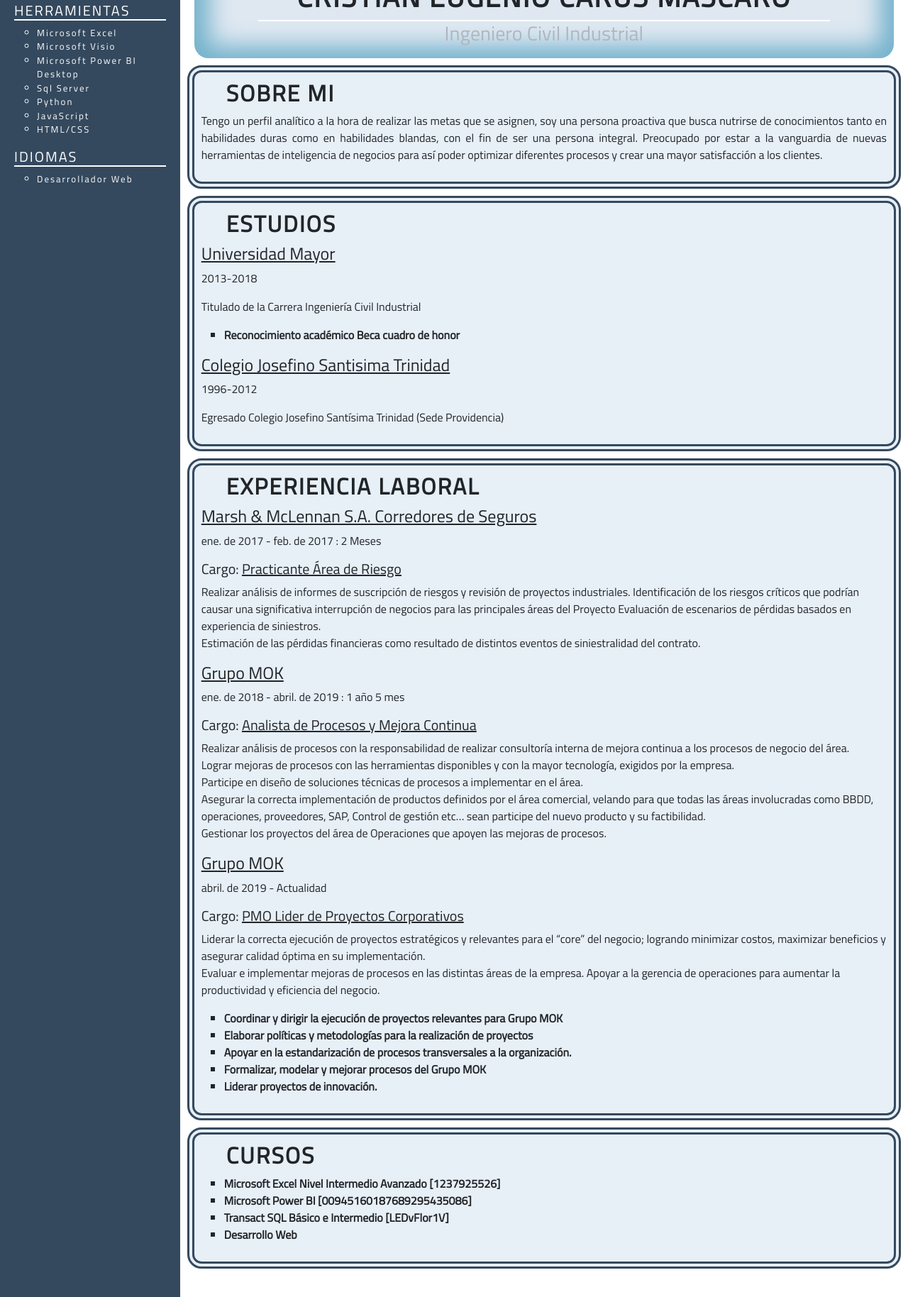
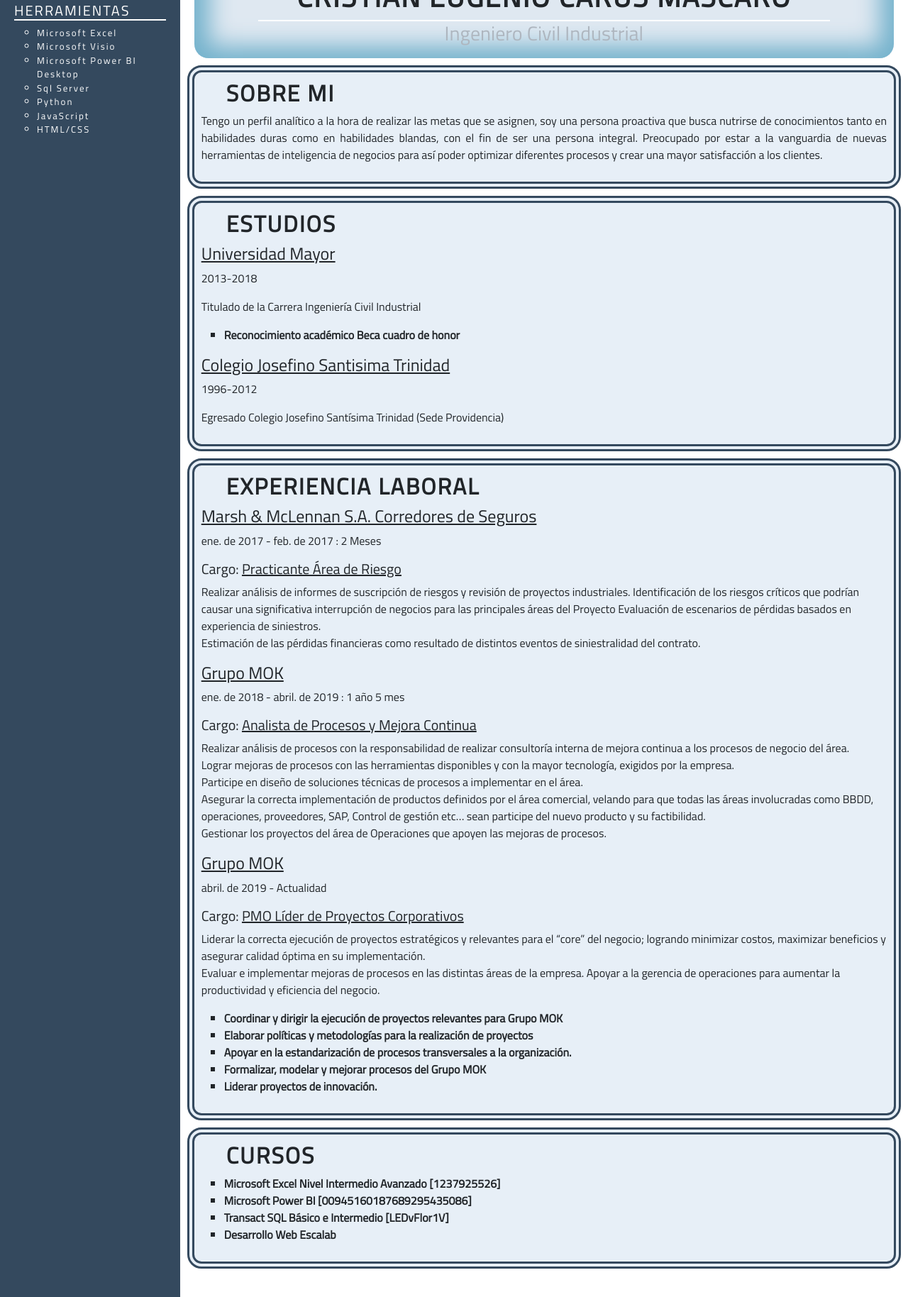
Before and after one commit to crcarus/proyecto-desarrollo-web, a plain HTML site: page cristian.html in a window 1280 px wide. Shown: the part 299-2127 px from the top of the page at 71% size. Drawn offline with nearby package versions, Linux system fonts and the light colour scheme; files whose address does not match are found by name.

Commit message:
Modificación 1101

```diff
--- a/cristian.html
+++ b/cristian.html
@@ -68,12 +68,6 @@
                 </ul>
             </section>
 
-            <section>
-                <h4>Idiomas</h2>
-                <ul>
-                    <li>Desarrollador Web</li>
-                </ul>
-            </section>
         </aside>
 
         <main>
@@ -162,7 +156,7 @@
                             <time>abril. de 2019 - Actualidad</time>
                         </span>
                     </p>
-                    <h5>Cargo: <u>PMO Lider de Proyectos Corporativos</u></h5>
+                    <h5>Cargo: <u>PMO Líder de Proyectos Corporativos</u></h5>
                     <p>Liderar la correcta ejecución de proyectos estratégicos y relevantes para el “core” del negocio;
                         logrando minimizar costos, maximizar beneficios y asegurar calidad óptima en su implementación.
                     <br>Evaluar e implementar mejoras de procesos en las distintas áreas de la empresa. Apoyar a la gerencia de operaciones para
@@ -187,7 +181,7 @@
                         <li>Microsoft Excel Nivel Intermedio Avanzado [1237925526]</li>
                         <li>Microsoft Power BI [00945160187689295435086]</li>
                         <li>Transact SQL Básico e Intermedio [LEDvFlor1V]</li>
-                        <li>Desarrollo Web</li>
+                        <li>Desarrollo Web Escalab</li>
                     </ul>
 
                 </article>
```
